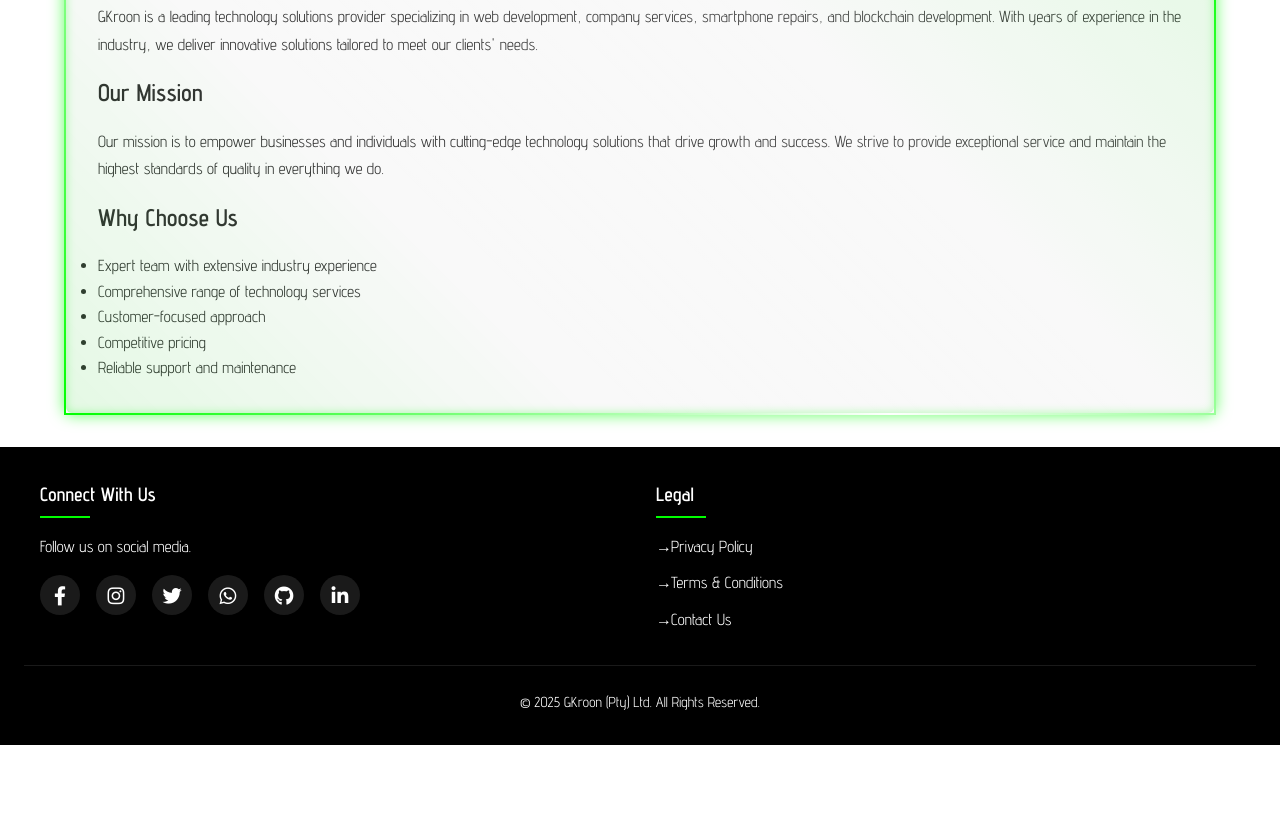
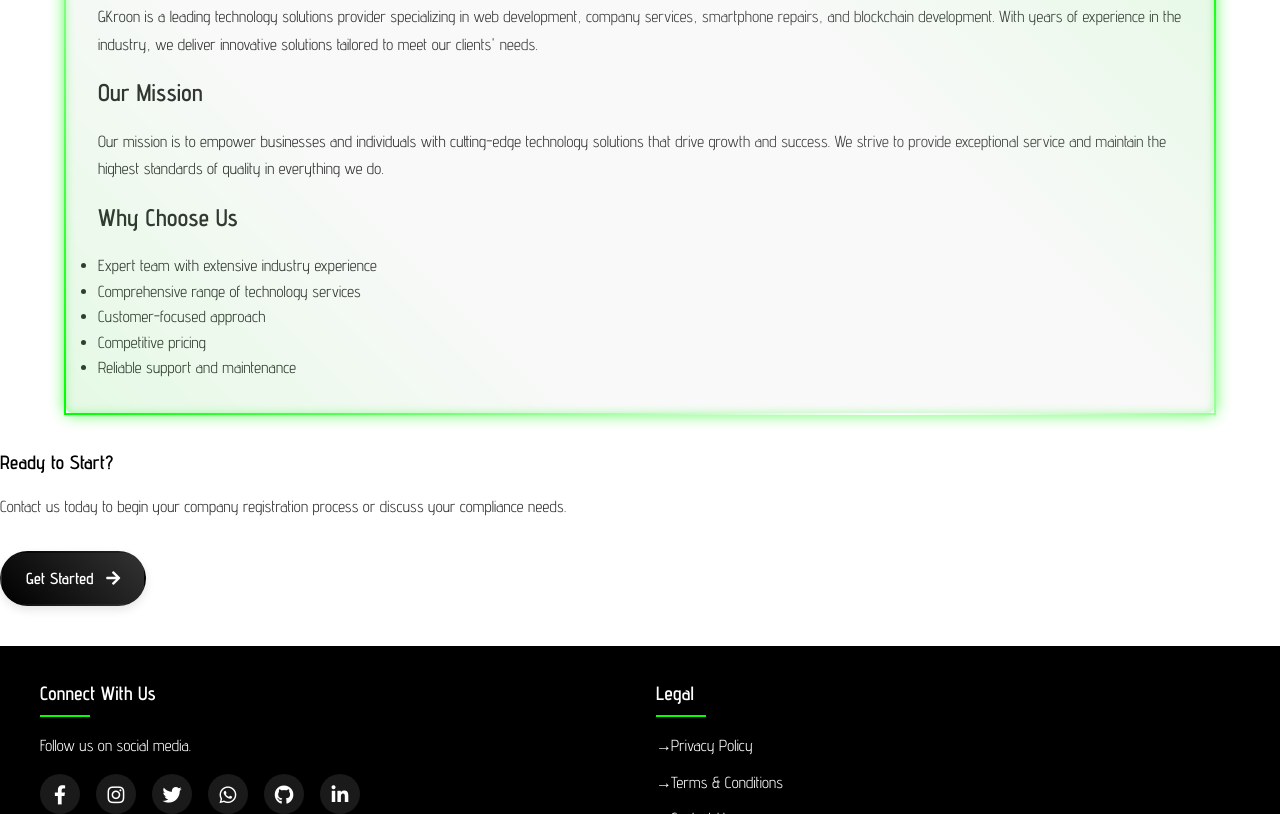
Before and after one commit to G-Kroon/-GKROON, a website: page about.html in a window 1280 px wide. Shown: the part 441-1255 px from the top of the page. Before the commit the page ends 1186 px from the top, so only its background shows below. Drawn offline with Linux system fonts and the light colour scheme.

Commit message:
Update about.html
Signed-off-by: Jonathan Peters <72918619+QMS85@users.noreply.github.com>

```diff
--- a/about.html
+++ b/about.html
@@ -52,6 +52,11 @@
       </ul>
     </div>
   </div>
+   <div class="cta-section">
+          <h3>Ready to Start?</h3>
+          <p>Contact us today to begin your company registration process or discuss your compliance needs.</p>
+          <a href="company-services.html" class="cta-button">Get Started <i class="fas fa-arrow-right"></i></a>
+        </div>
 
   <footer class="footer">
     <div class="footer-container">
```
